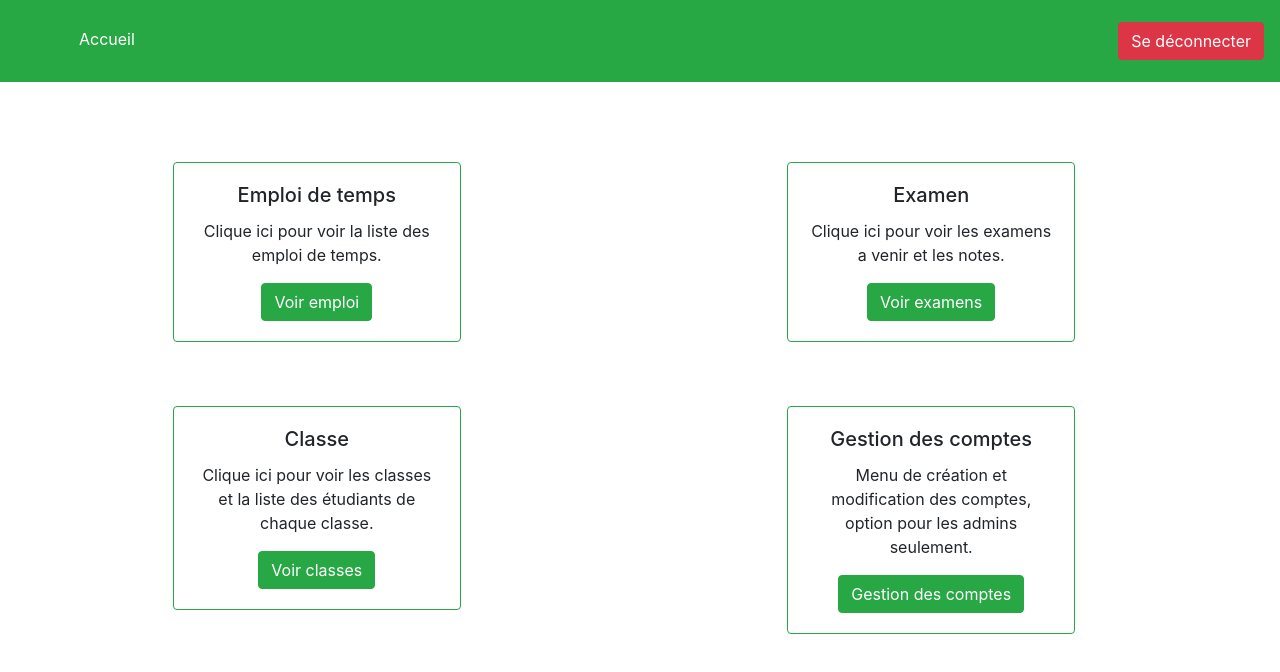
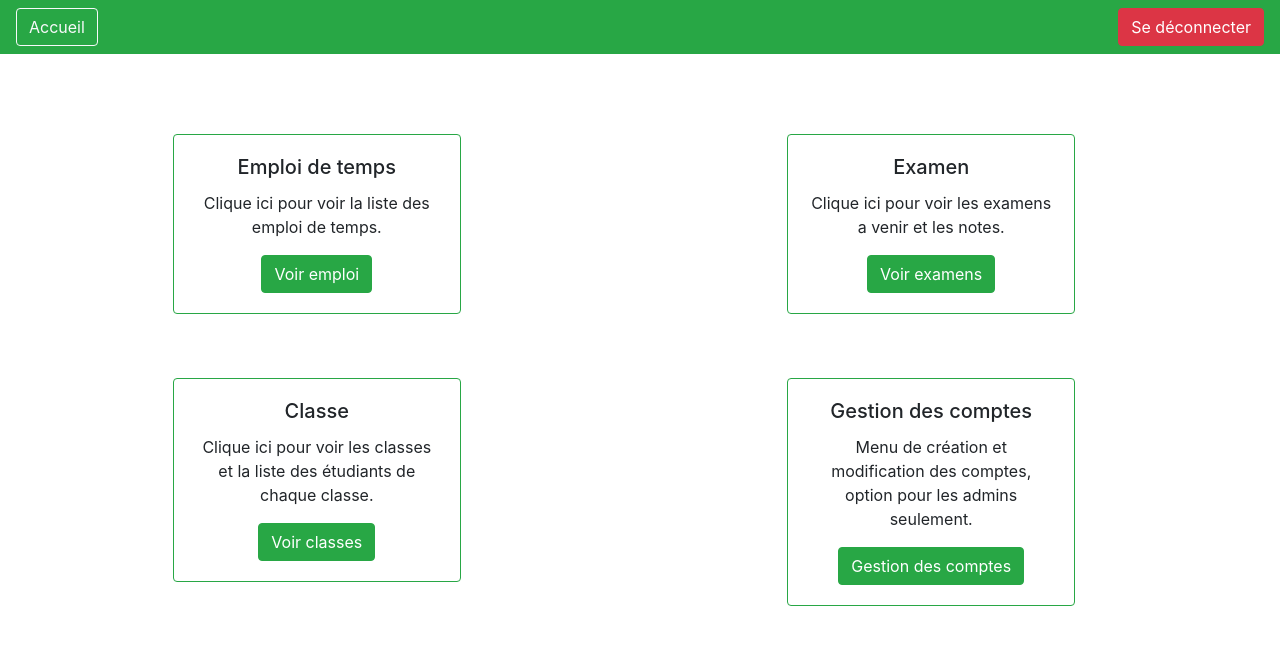
Before and after one commit to Errimy/AppGestEtude, a React (Create React App) app: page / in a window 1280 px wide. Shown: the top 672 px of the page. Built offline with nearby package versions, Linux system fonts and the light colour scheme.

Commit message:
navlink to button

```diff
--- a/src/shared/components/Mainnav.js
+++ b/src/shared/components/Mainnav.js
@@ -15,7 +15,7 @@ const Mainnav = props => {
     <Navigation>
     <Nav className="navbar navbar-dark bg-success">
         <NavLink to ='/'>
-            <p className="header btn btn-success">Accueil</p>
+            <Button variant="outline-light">Accueil</Button>
         </NavLink>
 
         <Button variant="danger">Se déconnecter</Button>
```
